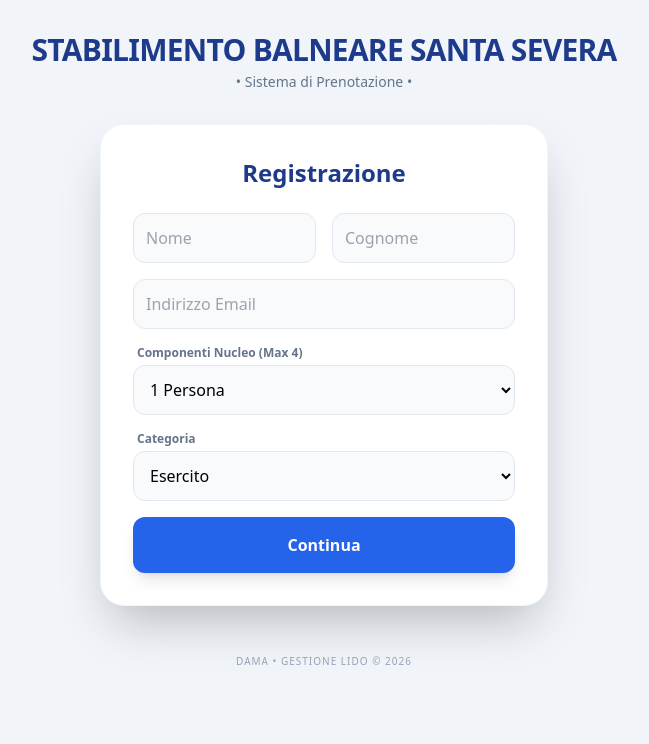
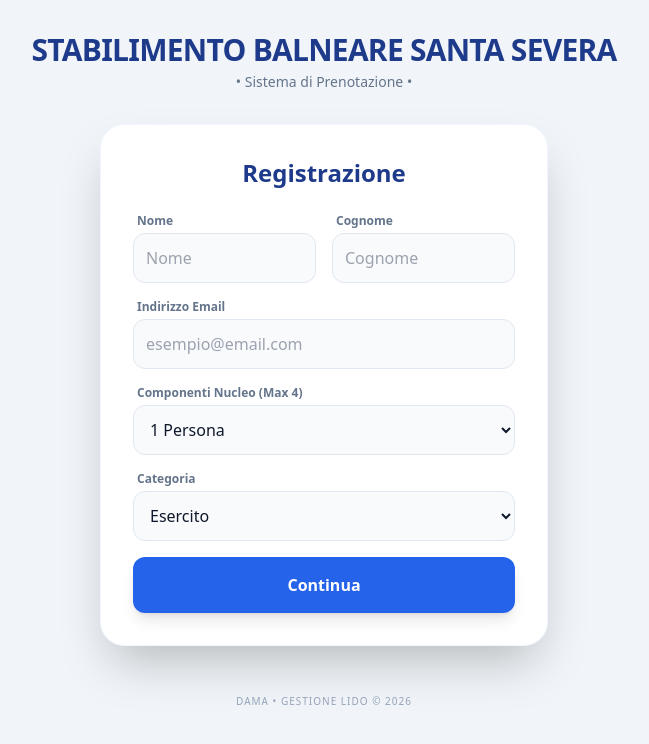
Before and after one commit to feedend/lido-booking, a Next.js app: page / in a window 1280 px wide. Shown: the top 744 px of the page, without its empty margins (316-965 px from the left). Built offline with nearby package versions, Linux system fonts and the light colour scheme.

Commit message:
Update BookingForm.tsx

```diff
--- a/src/components/booking/BookingForm.tsx
+++ b/src/components/booking/BookingForm.tsx
@@ -1,10 +1,10 @@
 'use client';
 import React, { useState } from 'react';
 
-type UserData = {
+export type UserData = {
   nome: string;
   cognome: string;
-  email: string; // Nuovo campo
+  email: string;
   numUtenti: number;
   categoria: string;
 };
@@ -24,39 +24,51 @@ export default function BookingForm({ onComplete }: { onComplete: (data: UserDat
   };
 
   return (
-    <div className="max-w-md mx-auto bg-white p-8 rounded-3xl shadow-2xl border border-blue-50">
+    <div className="max-w-md mx-auto bg-white p-8 rounded-3xl shadow-2xl border border-blue-50 text-slate-800">
       <h2 className="text-2xl font-bold text-blue-900 mb-6 text-center">Registrazione</h2>
 
       <form onSubmit={handleSubmit} className="space-y-4">
         <div className="grid grid-cols-2 gap-4">
+          <div>
+            <label className="block text-xs font-semibold text-slate-500 mb-1 ml-1">Nome</label>
             <input
               required
               placeholder="Nome"
-            className="p-3 rounded-xl bg-slate-50 border border-slate-200 outline-none focus:ring-2 focus:ring-blue-500"
+              value={formData.nome}
+              className="w-full p-3 rounded-xl bg-slate-50 border border-slate-200 outline-none focus:ring-2 focus:ring-blue-500 text-slate-900"
               type="text"
               onChange={(e) => setFormData({...formData, nome: e.target.value})}
             />
+          </div>
+          <div>
+            <label className="block text-xs font-semibold text-slate-500 mb-1 ml-1">Cognome</label>
             <input
               required
               placeholder="Cognome"
-            className="p-3 rounded-xl bg-slate-50 border border-slate-200 outline-none focus:ring-2 focus:ring-blue-500"
+              value={formData.cognome}
+              className="w-full p-3 rounded-xl bg-slate-50 border border-slate-200 outline-none focus:ring-2 focus:ring-blue-500 text-slate-900"
               type="text"
               onChange={(e) => setFormData({...formData, cognome: e.target.value})}
             />
           </div>
+        </div>
 
+        <div>
+          <label className="block text-xs font-semibold text-slate-500 mb-1 ml-1">Indirizzo Email</label>
           <input
             required
-          placeholder="Indirizzo Email"
-          className="w-full p-3 rounded-xl bg-slate-50 border border-slate-200 outline-none focus:ring-2 focus:ring-blue-500"
+            placeholder="esempio@email.com"
+            value={formData.email}
+            className="w-full p-3 rounded-xl bg-slate-50 border border-slate-200 outline-none focus:ring-2 focus:ring-blue-500 text-slate-900"
             type="email"
             onChange={(e) => setFormData({...formData, email: e.target.value})}
           />
+        </div>
 
         <div>
           <label className="block text-xs font-semibold text-slate-500 mb-1 ml-1">Componenti Nucleo (Max 4)</label>
           <select
-            className="w-full p-3 rounded-xl bg-slate-50 border border-slate-200 outline-none"
+            className="w-full p-3 rounded-xl bg-slate-50 border border-slate-200 outline-none bg-slate-50 text-slate-900"
             value={formData.numUtenti}
             onChange={(e) => setFormData({...formData, numUtenti: parseInt(e.target.value)})}
           >
@@ -67,7 +79,7 @@ export default function BookingForm({ onComplete }: { onComplete: (data: UserDat
         <div>
           <label className="block text-xs font-semibold text-slate-500 mb-1 ml-1">Categoria</label>
           <select
-            className="w-full p-3 rounded-xl bg-slate-50 border border-slate-200 outline-none"
+            className="w-full p-3 rounded-xl bg-slate-50 border border-slate-200 outline-none bg-slate-50 text-slate-900"
             value={formData.categoria}
             onChange={(e) => setFormData({...formData, categoria: e.target.value})}
           >
@@ -78,7 +90,7 @@ export default function BookingForm({ onComplete }: { onComplete: (data: UserDat
           </select>
         </div>
 
-        <button type="submit" className="w-full bg-blue-600 text-white font-bold py-4 rounded-xl shadow-lg mt-2">
+        <button type="submit" className="w-full bg-blue-600 hover:bg-blue-700 text-white font-bold py-4 rounded-xl shadow-lg mt-2 transition">
           Continua
         </button>
       </form>
```
Lines whose indentation alone changed are shown as unchanged.
